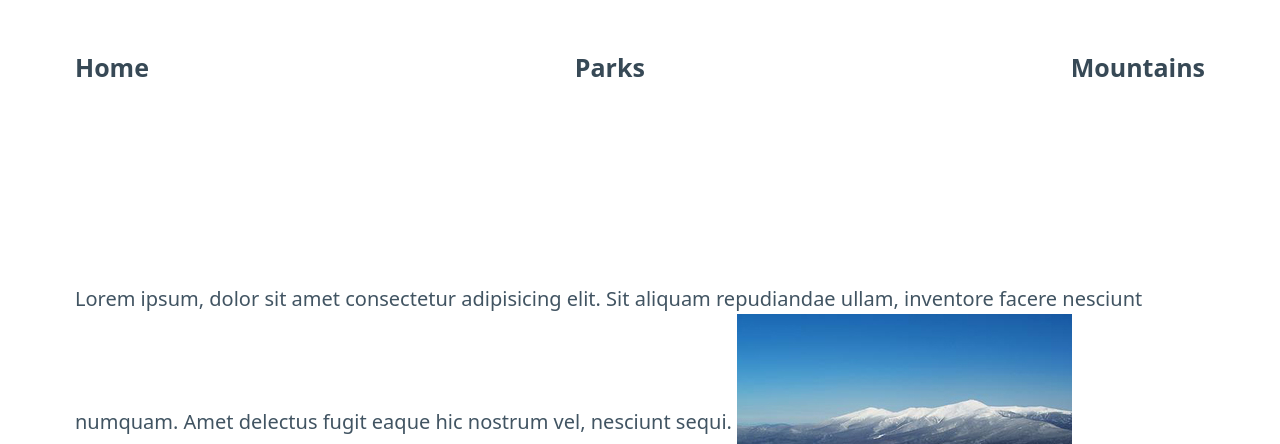
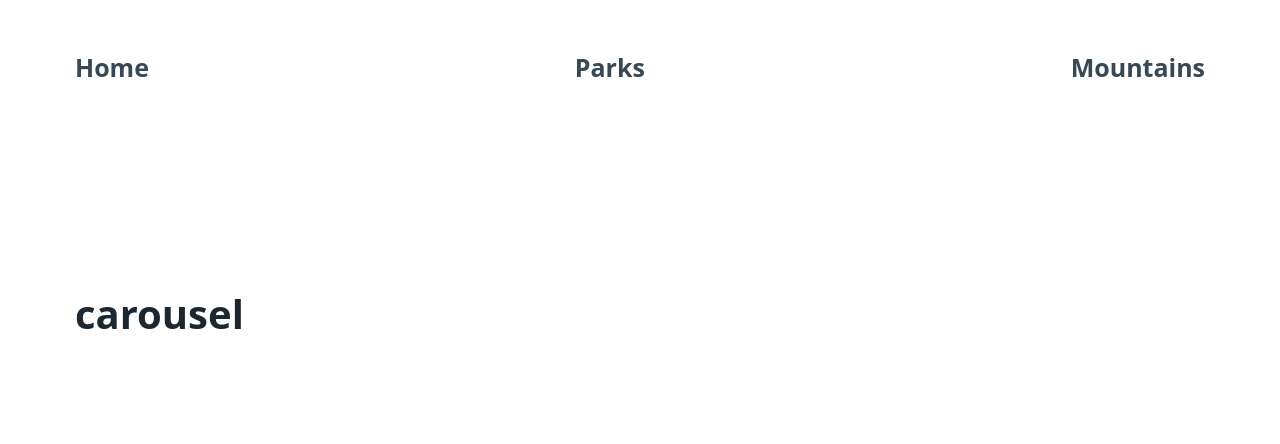
Before and after one commit to DevFaulk/enjoy-the-outdoors, a plain HTML site: page index.html in a window 1280 px wide. Shown: the part 356-800 px from the top of the page. Drawn offline with Linux system fonts and the light colour scheme.

Commit message:
change index hero to carousel

```diff
--- a/index.html
+++ b/index.html
@@ -27,15 +27,8 @@
     </header>
 
     <main>
-      <section class="hero">
-        <span class="hero-text">
-          Lorem ipsum, dolor sit amet consectetur adipisicing elit. Sit aliquam
-          repudiandae ullam, inventore facere nesciunt numquam. Amet delectus
-          fugit eaque hic nostrum vel, nesciunt sequi.
-        </span>
-        <span class="hero-image">
-          <img src="images/Field-StoryImage.jpg" alt="add text here later!!!" />
-        </span>
+      <section class="carousel">
+        <h1>carousel</h1>
       </section>
     </main>
     <footer class="container">
```
